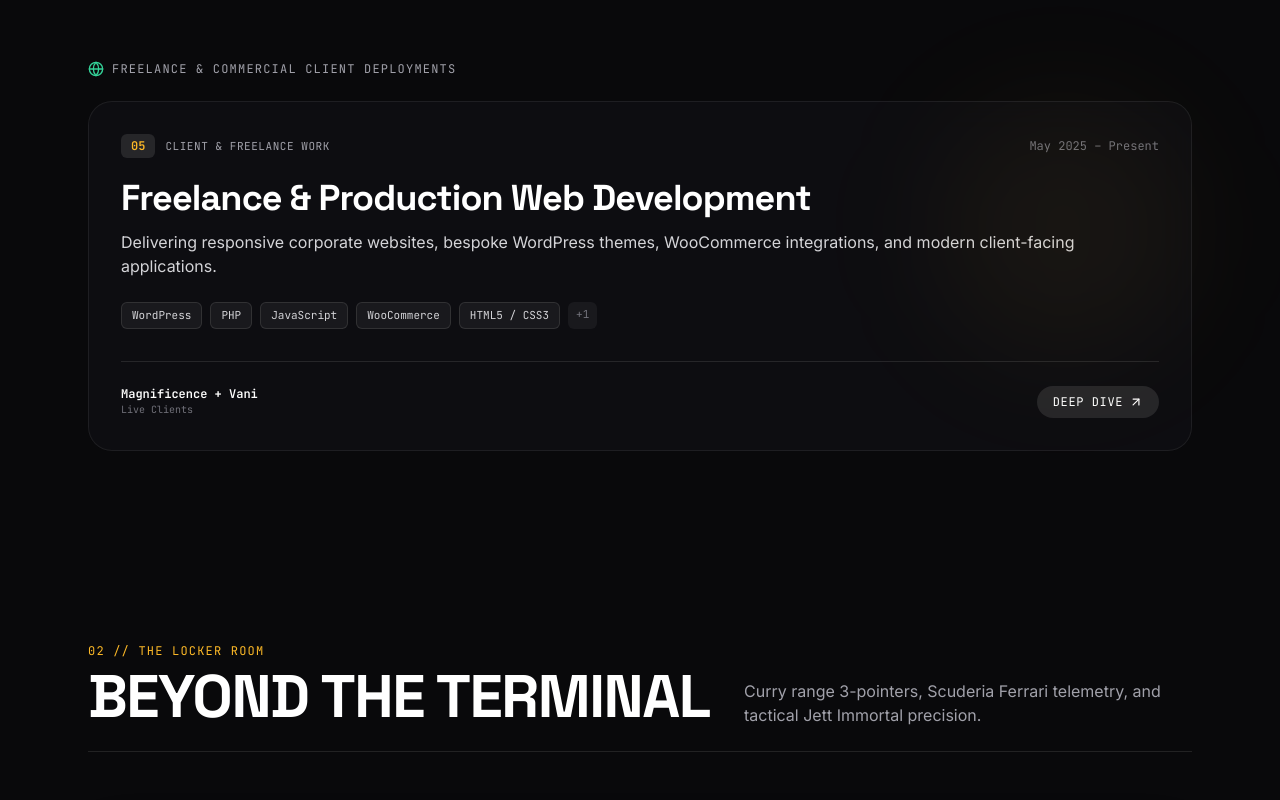
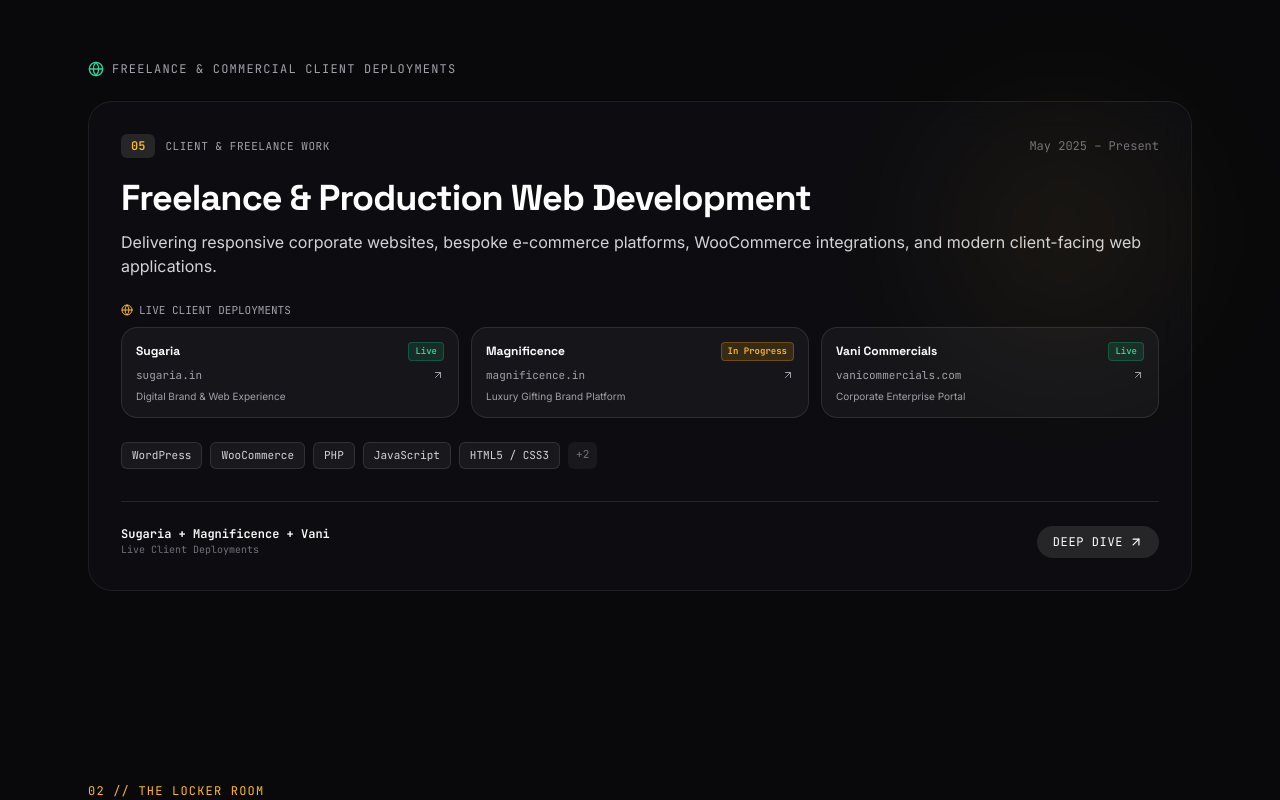
Before and after one commit to nakshatrxx/portfolio, a React (Vite) app: page / in a window 1280 px wide. Shown: the part 2100-2900 px from the top of the page. Built offline with nearby package versions, Linux system fonts and the light colour scheme.

Commit message:
fix: update Sugaria branding and live client links

```diff
--- a/src/components/projects/CaseStudyModal.jsx
+++ b/src/components/projects/CaseStudyModal.jsx
@@ -1,6 +1,6 @@
 import React, { useEffect } from 'react';
 import { motion, AnimatePresence } from 'framer-motion';
-import { X, ArrowRight, ArrowLeft, CheckCircle2, ShieldAlert, Sparkles, Briefcase } from 'lucide-react';
+import { X, ArrowRight, ArrowLeft, CheckCircle2, ShieldAlert, Sparkles, Briefcase, Globe } from 'lucide-react';
 import { SvasuPipeline } from './SvasuPipeline';
 import { sounds } from '../../utils/soundEffects';
 
@@ -109,6 +109,54 @@
             </div>
           )}
 
+          {/* Live Client Deployments if Freelance */}
+          {project.clients && (
+            <div className="mt-8 p-6 rounded-2xl bg-curry-gold/[0.04] border border-curry-gold/25 space-y-4">
+              <div className="flex items-center gap-2 text-xs font-mono text-curry-gold uppercase tracking-wider">
+                <Globe className="w-4 h-4" />
+                <span>Live Client Deliveries</span>
+              </div>
+              <div className="grid grid-cols-1 md:grid-cols-3 gap-4">
+                {project.clients.map((client, idx) => (
+                  <div key={idx} className="p-4 rounded-xl bg-black/50 border border-white/10 flex flex-col justify-between">
+                    <div>
+                      <div className="flex items-center justify-between gap-1 mb-1">
+                        <span className="font-bold font-display text-white text-base">
+                          {client.name}
+                        </span>
+                        <span className={`text-[10px] font-mono px-2 py-0.5 rounded border font-semibold ${
+                          client.status === 'In Progress'
+                            ? 'bg-amber-500/15 text-amber-400 border-amber-500/30'
+                            : 'bg-emerald-500/15 text-emerald-400 border-emerald-500/30'
+                        }`}>
+                          {client.status}
+                        </span>
+                      </div>
+                      <div className="text-xs font-mono text-zinc-400 mb-2">
+                        {client.domain}
+                      </div>
+                      <p className="text-xs text-zinc-300 font-sans leading-relaxed">
+                        {client.desc}
+                      </p>
+                    </div>
+                    <div className="mt-4 pt-3 border-t border-white/10">
+                      <a
+                        href={client.url}
+                        target="_blank"
+                        rel="noopener noreferrer"
+                        onClick={() => sounds.playClick()}
+                        className="inline-flex items-center gap-1.5 text-xs font-mono font-medium text-curry-gold hover:text-white transition-colors"
+                      >
+                        <span>Visit {client.domain}</span>
+                        <ArrowRight className="w-3.5 h-3.5" />
+                      </a>
+                    </div>
+                  </div>
+                ))}
+              </div>
+            </div>
+          )}
+
           {/* Problem & Solution Grid */}
           <div className="grid grid-cols-1 md:grid-cols-2 gap-6 mt-8">
             <div className="p-6 rounded-2xl bg-white/[0.02] border border-white/10 space-y-3">
--- a/src/components/projects/ProjectCard.jsx
+++ b/src/components/projects/ProjectCard.jsx
@@ -1,6 +1,6 @@
 import React from 'react';
 import { motion } from 'framer-motion';
-import { ArrowUpRight, Sparkles, Briefcase } from 'lucide-react';
+import { ArrowUpRight, Sparkles, Briefcase, Globe } from 'lucide-react';
 import { sounds } from '../../utils/soundEffects';
 
 export const ProjectCard = ({ project, onOpenCaseStudy }) => {
@@ -58,6 +58,51 @@
           {project.tagline}
         </p>
 
+        {/* Live Client Deployments for Freelance Projects */}
+        {project.clients && (
+          <div className="mt-6 space-y-2">
+            <div className="flex items-center gap-1.5 text-[11px] font-mono uppercase text-zinc-400">
+              <Globe className="w-3 h-3 text-curry-gold" />
+              <span>Live Client Deployments</span>
+            </div>
+            <div className="grid grid-cols-1 sm:grid-cols-3 gap-3">
+              {project.clients.map((client, idx) => (
+                <a
+                  key={idx}
+                  href={client.url}
+                  target="_blank"
+                  rel="noopener noreferrer"
+                  onClick={(e) => {
+                    e.stopPropagation();
+                    sounds.playClick();
+                  }}
+                  className="group/client p-3.5 rounded-2xl bg-white/[0.04] hover:bg-curry-gold/15 border border-white/10 hover:border-curry-gold/50 transition-all duration-200 flex flex-col justify-between shadow-sm"
+                >
+                  <div className="flex items-center justify-between gap-1.5 mb-1.5">
+                    <span className="text-xs font-bold font-display text-white group-hover/client:text-curry-gold transition-colors truncate">
+                      {client.name}
+                    </span>
+                    <span className={`text-[9px] font-mono px-1.5 py-0.5 rounded border font-semibold shrink-0 ${
+                      client.status === 'In Progress'
+                        ? 'bg-amber-500/15 text-amber-400 border-amber-500/30'
+                        : 'bg-emerald-500/15 text-emerald-400 border-emerald-500/30'
+                    }`}>
+                      {client.status}
+                    </span>
+                  </div>
+                  <div className="flex items-center justify-between gap-1 text-[11px] font-mono text-zinc-400 group-hover/client:text-curry-gold truncate">
+                    <span>{client.domain}</span>
+                    <ArrowUpRight className="w-3 h-3 group-hover/client:translate-x-0.5 group-hover/client:-translate-y-0.5 transition-transform shrink-0" />
+                  </div>
+                  <div className="text-[10px] text-zinc-400 mt-1.5 leading-snug">
+                    {client.tag}
+                  </div>
+                </a>
+              ))}
+            </div>
+          </div>
+        )}
+
         <div className="mt-6 flex flex-wrap gap-1.5 sm:gap-2">
           {project.tech?.slice(0, 5).map((t, idx) => (
             <span
--- a/src/data/projects.js
+++ b/src/data/projects.js
@@ -90,14 +90,40 @@
     category: "Client & Freelance Work",
     categoryType: "freelance",
     timeline: "May 2025 – Present",
-    tagline: "Delivering responsive corporate websites, bespoke WordPress themes, WooCommerce integrations, and modern client-facing applications.",
-    badges: ["Production Web", "WordPress & WooCommerce", "Responsive UI", "Client Delivery"],
-    tech: ["WordPress", "PHP", "JavaScript", "WooCommerce", "HTML5 / CSS3", "SEO & Optimization"],
-    overview: "Independent freelance web development for commercial clients, translating bespoke brand aesthetics into responsive, conversion-focused digital experiences.",
-    problem: "Clients need high-touch brand experiences with custom design fidelity that go far beyond off-the-shelf templates, requiring custom CSS, smooth animations, and optimized load times.",
-    solution: "Architected customized web solutions for clients including Magnificence (luxury gifting brand platform built with WooCommerce and tailored animations) and Vani Commercials (responsive enterprise portal).",
+    tagline: "Delivering responsive corporate websites, bespoke e-commerce platforms, WooCommerce integrations, and modern client-facing web applications.",
+    badges: ["Production Web", "WordPress & WooCommerce", "E-Commerce", "Responsive UI", "Client Delivery"],
+    tech: ["WordPress", "WooCommerce", "PHP", "JavaScript", "HTML5 / CSS3", "SEO & Optimization", "Payment Gateways"],
+    clients: [
+      {
+        name: "Sugaria",
+        url: "https://sugaria.in",
+        domain: "sugaria.in",
+        status: "Live",
+        tag: "Digital Brand & Web Experience",
+        desc: "Interactive, high-speed digital brand platform with custom UI components, sleek typography, and mobile-first responsiveness."
+      },
+      {
+        name: "Magnificence",
+        url: "https://magnificence.in",
+        domain: "magnificence.in",
+        status: "In Progress",
+        tag: "Luxury Gifting Brand Platform",
+        desc: "Tailored luxury gifting e-commerce platform built with WooCommerce, bespoke styling, and seamless shopping workflows."
+      },
+      {
+        name: "Vani Commercials",
+        url: "https://vanicommercials.com",
+        domain: "vanicommercials.com",
+        status: "Live",
+        tag: "Corporate Enterprise Portal",
+        desc: "Responsive corporate enterprise portal designed for investor credibility, statutory compliance, and stakeholder communication."
+      }
+    ],
+    overview: "Independent freelance web development for commercial clients, translating bespoke brand aesthetics into responsive, conversion-focused digital experiences across e-commerce, corporate portals, and modern web platforms.",
+    problem: "Clients need high-touch brand experiences with custom design fidelity that go far beyond off-the-shelf templates, requiring custom CSS, smooth animations, secure payment integrations, and optimized load times.",
+    solution: "Architected customized web solutions for commercial clients including Sugaria (modern digital brand platform), Magnificence (luxury gifting brand platform built with WooCommerce), and Vani Commercials (responsive enterprise portal).",
     stats: [
-      { label: "Live Clients", value: "Magnificence + Vani" },
+      { label: "Live Client Deployments", value: "Sugaria + Magnificence + Vani" },
       { label: "Focus", value: "Design & Performance" },
       { label: "Status", value: "Active Freelance" }
     ]
```
